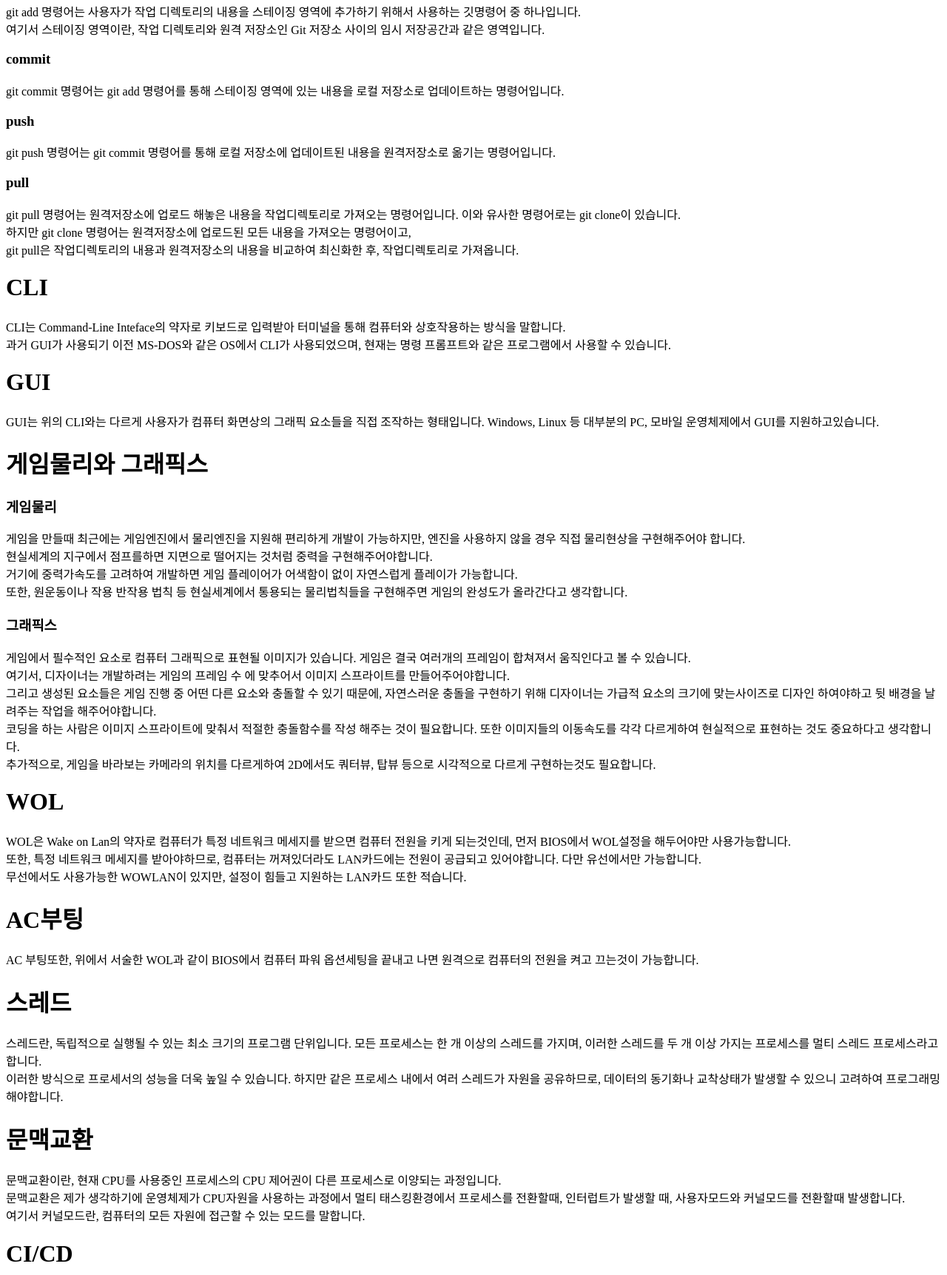
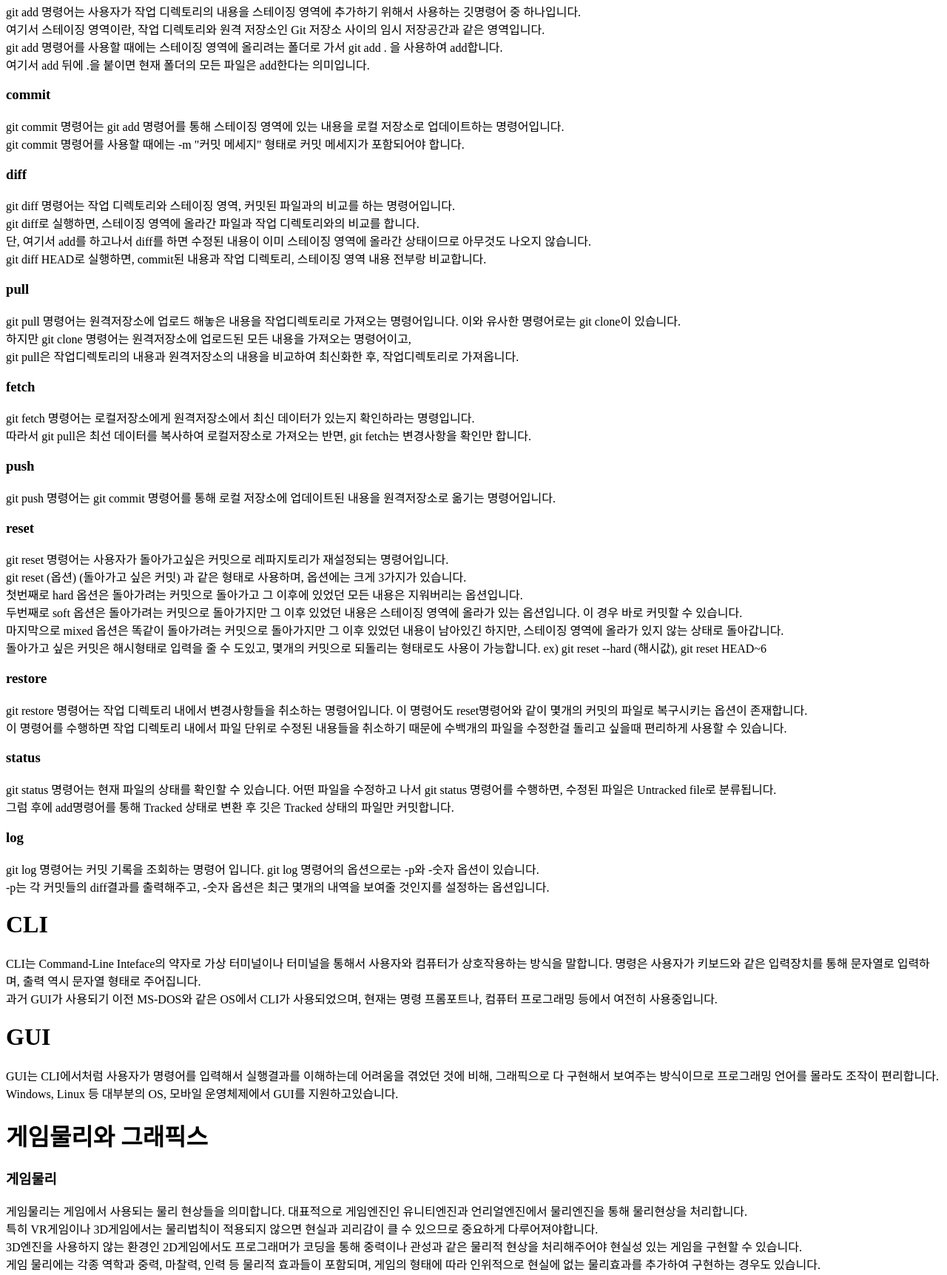
Before and after one commit to Luinesse/Programming_Basic, a plain HTML site: page basic1.html in a window 1280 px wide. Shown: the part 159-1882 px from the top of the page at 74% size. Drawn offline with Linux system fonts and the light colour scheme.

Commit message:
Last Commit

```diff
--- a/basic1.html
+++ b/basic1.html
@@ -5,26 +5,54 @@
         <h1>깃명령</h1>
         <h3>add</h3>
         <p>git add 명령어는 사용자가 작업 디렉토리의 내용을 스테이징 영역에 추가하기 위해서 사용하는 깃명령어 중 하나입니다.<br>
-            여기서 스테이징 영역이란, 작업 디렉토리와 원격 저장소인 Git 저장소 사이의 임시 저장공간과 같은 영역입니다.<br></p>
+            여기서 스테이징 영역이란, 작업 디렉토리와 원격 저장소인 Git 저장소 사이의 임시 저장공간과 같은 영역입니다.<br>
+            git add 명령어를 사용할 때에는 스테이징 영역에 올리려는 폴더로 가서 git add . 을 사용하여 add합니다.<br>
+            여기서 add 뒤에 .을 붙이면 현재 폴더의 모든 파일은 add한다는 의미입니다.</p>
         <h3>commit</h3>
-        <p>git commit 명령어는 git add 명령어를 통해 스테이징 영역에 있는 내용을 로컬 저장소로 업데이트하는 명령어입니다.</p>
-        <h3>push</h3>
-        <p>git push 명령어는 git commit 명령어를 통해 로컬 저장소에 업데이트된 내용을 원격저장소로 옮기는 명령어입니다.</p>
+        <p>git commit 명령어는 git add 명령어를 통해 스테이징 영역에 있는 내용을 로컬 저장소로 업데이트하는 명령어입니다.<br>
+            git commit 명령어를 사용할 때에는 -m "커밋 메세지" 형태로 커밋 메세지가 포함되어야 합니다.</p>
+        <h3>diff</h3>
+        <p>git diff 명령어는 작업 디렉토리와 스테이징 영역, 커밋된 파일과의 비교를 하는 명령어입니다.<br>
+            git diff로 실행하면, 스테이징 영역에 올라간 파일과 작업 디렉토리와의 비교를 합니다.<br>
+            단, 여기서 add를 하고나서 diff를 하면 수정된 내용이 이미 스테이징 영역에 올라간 상태이므로 아무것도 나오지 않습니다.<br>
+            git diff HEAD로 실행하면, commit된 내용과 작업 디렉토리, 스테이징 영역 내용 전부랑 비교합니다.</p>
         <h3>pull</h3>
         <p>git pull 명령어는 원격저장소에 업로드 해놓은 내용을 작업디렉토리로 가져오는 명령어입니다. 이와 유사한 명령어로는 git clone이 있습니다.<br>
             하지만 git clone 명령어는 원격저장소에 업로드된 모든 내용을 가져오는 명령어이고,<br>
             git pull은 작업디렉토리의 내용과 원격저장소의 내용을 비교하여 최신화한 후, 작업디렉토리로 가져옵니다.</p>
+        <h3>fetch</h3>
+        <p>git fetch 명령어는 로컬저장소에게 원격저장소에서 최신 데이터가 있는지 확인하라는 명령입니다.<br>
+            따라서 git pull은 최선 데이터를 복사하여 로컬저장소로 가져오는 반면, git fetch는 변경사항을 확인만 합니다.</p>
+        <h3>push</h3>
+        <p>git push 명령어는 git commit 명령어를 통해 로컬 저장소에 업데이트된 내용을 원격저장소로 옮기는 명령어입니다.</p>
+        <h3>reset</h3>
+        <p>git reset 명령어는 사용자가 돌아가고싶은 커밋으로 레파지토리가 재설정되는 명령어입니다.<br>
+            git reset (옵션) (돌아가고 싶은 커밋) 과 같은 형태로 사용하며, 옵션에는 크게 3가지가 있습니다.<br>
+            첫번째로 hard 옵션은 돌아가려는 커밋으로 돌아가고 그 이후에 있었던 모든 내용은 지워버리는 옵션입니다.<br>
+            두번째로 soft 옵션은 돌아가려는 커밋으로 돌아가지만 그 이후 있었던 내용은 스테이징 영역에 올라가 있는 옵션입니다. 이 경우 바로 커밋할 수 있습니다.<br>
+            마지막으로 mixed 옵션은 똑같이 돌아가려는 커밋으로 돌아가지만 그 이후 있었던 내용이 남아있긴 하지만, 스테이징 영역에 올라가 있지 않는 상태로 돌아갑니다.<br>
+            돌아가고 싶은 커밋은 해시형태로 입력을 줄 수 도있고, 몇개의 커밋으로 되돌리는 형태로도 사용이 가능합니다. ex) git reset --hard (해시값), git reset HEAD~6</p>
+        <h3>restore</h3>
+        <p>git restore 명령어는 작업 디렉토리 내에서 변경사항들을 취소하는 명령어입니다. 이 명령어도 reset명령어와 같이 몇개의 커밋의 파일로 복구시키는 옵션이 존재합니다.<br>
+            이 명령어를 수행하면 작업 디렉토리 내에서 파일 단위로 수정된 내용들을 취소하기 때문에 수백개의 파일을 수정한걸 돌리고 싶을때 편리하게 사용할 수 있습니다.</p>
+        <h3>status</h3>
+        <p>git status 명령어는 현재 파일의 상태를 확인할 수 있습니다. 어떤 파일을 수정하고 나서 git status 명령어를 수행하면, 수정된 파일은 Untracked file로 분류됩니다.<br>
+            그럼 후에 add명령어를 통해 Tracked 상태로 변환 후 깃은 Tracked 상태의 파일만 커밋합니다.</p>
+        <h3>log</h3>
+        <p>git log 명령어는 커밋 기록을 조회하는 명령어 입니다. git log 명령어의 옵션으로는 -p와 -숫자 옵션이 있습니다.<br>
+            -p는 각 커밋들의 diff결과를 출력해주고, -숫자 옵션은 최근 몇개의 내역을 보여줄 것인지를 설정하는 옵션입니다.</p>
         <h1>CLI</h1>
-        <p>CLI는 Command-Line Inteface의 약자로 키보드로 입력받아 터미널을 통해 컴퓨터와 상호작용하는 방식을 말합니다.<br>
-            과거 GUI가 사용되기 이전 MS-DOS와 같은 OS에서 CLI가 사용되었으며, 현재는 명령 프롬프트와 같은 프로그램에서 사용할 수 있습니다.</p>
+        <p>CLI는 Command-Line Inteface의 약자로 가상 터미널이나 터미널을 통해서 사용자와 컴퓨터가 상호작용하는 방식을 말합니다. 명령은 사용자가 키보드와 같은 입력장치를 통해 문자열로 입력하며, 출력 역시 문자열 형태로 주어집니다.<br>
+            과거 GUI가 사용되기 이전 MS-DOS와 같은 OS에서 CLI가 사용되었으며, 현재는 명령 프롬포트나, 컴퓨터 프로그래밍 등에서 여전히 사용중입니다.</p>
         <h1>GUI</h1>
-        <p>GUI는 위의 CLI와는 다르게 사용자가 컴퓨터 화면상의 그래픽 요소들을 직접 조작하는 형태입니다. Windows, Linux 등 대부분의 PC, 모바일 운영체제에서 GUI를 지원하고있습니다.</p>
+        <p>GUI는 CLI에서처럼 사용자가 명령어를 입력해서 실행결과를 이해하는데 어려움을 겪었던 것에 비해, 그래픽으로 다 구현해서 보여주는 방식이므로 프로그래밍 언어를 몰라도 조작이 편리합니다.<br>
+            Windows, Linux 등 대부분의 OS, 모바일 운영체제에서 GUI를 지원하고있습니다.</p>
         <h1>게임물리와 그래픽스</h1>
         <h3>게임물리</h3>
-        <p>게임을 만들때 최근에는 게임엔진에서 물리엔진을 지원해 편리하게 개발이 가능하지만, 엔진을 사용하지 않을 경우 직접 물리현상을 구현해주어야 합니다.<br>
-            현실세계의 지구에서 점프를하면 지면으로 떨어지는 것처럼 중력을 구현해주어야합니다.<br>
-            거기에 중력가속도를 고려하여 개발하면 게임 플레이어가 어색함이 없이 자연스럽게 플레이가 가능합니다.<br>
-            또한, 원운동이나 작용 반작용 법칙 등 현실세계에서 통용되는 물리법칙들을 구현해주면 게임의 완성도가 올라간다고 생각합니다.</p>
+        <p>게임물리는 게임에서 사용되는 물리 현상들을 의미합니다. 대표적으로 게임엔진인 유니티엔진과 언리얼엔진에서 물리엔진을 통해 물리현상을 처리합니다.<br>
+            특히 VR게임이나 3D게임에서는 물리법칙이 적용되지 않으면 현실과 괴리감이 클 수 있으므로 중요하게 다루어져야합니다.<br>
+            3D엔진을 사용하지 않는 환경인 2D게임에서도 프로그래머가 코딩을 통해 중력이나 관성과 같은 물리적 현상을 처리해주어야 현실성 있는 게임을 구현할 수 있습니다.<br>
+            게임 물리에는 각종 역학과 중력, 마찰력, 인력 등 물리적 효과들이 포함되며, 게임의 형태에 따라 인위적으로 현실에 없는 물리효과를 추가하여 구현하는 경우도 있습니다.</p>
         <h3>그래픽스</h3>
         <p>게임에서 필수적인 요소로 컴퓨터 그래픽으로 표현될 이미지가 있습니다. 게임은 결국 여러개의 프레임이 합쳐져서 움직인다고 볼 수 있습니다.<br>
             여기서, 디자이너는 개발하려는 게임의 프레임 수 에 맞추어서 이미지 스프라이트를 만들어주어야합니다.<br>
@@ -32,47 +60,31 @@
             코딩을 하는 사람은 이미지 스프라이트에 맞춰서 적절한 충돌함수를 작성 해주는 것이 필요합니다. 또한 이미지들의 이동속도를 각각 다르게하여 현실적으로 표현하는 것도 중요하다고 생각합니다.<br>
             추가적으로, 게임을 바라보는 카메라의 위치를 다르게하여 2D에서도 쿼터뷰, 탑뷰 등으로 시각적으로 다르게 구현하는것도 필요합니다.</p>
         <h1>WOL</h1>
-        <p>WOL은 Wake on Lan의 약자로 컴퓨터가 특정 네트워크 메세지를 받으면 컴퓨터 전원을 키게 되는것인데, 먼저 BIOS에서 WOL설정을 해두어야만 사용가능합니다.<br>
-            또한, 특정 네트워크 메세지를 받아야하므로, 컴퓨터는 꺼져있더라도 LAN카드에는 전원이 공급되고 있어야합니다. 다만 유선에서만 가능합니다.<br>
-            무선에서도 사용가능한 WOWLAN이 있지만, 설정이 힘들고 지원하는 LAN카드 또한 적습니다.</p>
+        <p>WOL은 Wake on Lan의 약자로 컴퓨터가 특정 네트워크 메세지를 받으면 컴퓨터 전원을 키게 되는것인데, 먼저 BIOS에서 컴퓨터 파워 옵션세팅을 해두어야만 사용가능합니다.<br>
+            Wake on Lan의 원리로는 네트워크 연결에서 주고받는 데이터인 패킷을 WOL기능을 할 수 있도록 특별히 디자인 하여, 매직 패킷으로 디자인하고 LAN카드는 이 패킷을 받게되면 전원을 켜게되는 원리입니다.<br>
+            단 유선에서만 가능한 원리이므로 무선에서는 WoWLAN 방식을 사용하여야 합니다. 하지만, 설정이 힘들고 지원하는 LAN카드 또한 적습니다.</p>
         <h1>AC부팅</h1>
         <p>AC 부팅또한, 위에서 서술한 WOL과 같이 BIOS에서 컴퓨터 파워 옵션세팅을 끝내고 나면 원격으로 컴퓨터의 전원을 켜고 끄는것이 가능합니다.</p>
         <h1>스레드</h1>
         <p>스레드란, 독립적으로 실행될 수 있는 최소 크기의 프로그램 단위입니다. 모든 프로세스는 한 개 이상의 스레드를 가지며, 이러한 스레드를 두 개 이상 가지는 프로세스를 멀티 스레드 프로세스라고 합니다.<br>
-            이러한 방식으로 프로세서의 성능을 더욱 높일 수 있습니다. 하지만 같은 프로세스 내에서 여러 스레드가 자원을 공유하므로, 데이터의 동기화나 교착상태가 발생할 수 있으니 고려하여 프로그래밍 해야합니다.</p>
+            이러한 방식의 장점으로는 CPU의 사용률이 올라가는 효과와 응답성 향상, 효율적인 자원사용 등이 있습니다. 하지만 같은 프로세스 내에서 여러 스레드가 자원을 공유하므로, 데이터의 동기화나 교착상태가 발생할 수 있으니 고려하여 프로그래밍 해야합니다.<br>
+            여기서 데이터 동기화 문제란, 여러 스레드가 한 프로세스안에서 작업중인 내용이 공유될 수 있으므로 발생하는 문제입니다. 이때, 한 스레드가 진행 중인 작업을 다른 스레드가 간섭하지 못하도록 하는 것이 스레드의 동기화 입니다.<br>
+            교착상태는 둘 이상의 스레드가 서로의 작업이 끝나길 기다리며 작업을 진행하지 못하는 상태를 의미합니다. 여기서 교착상태에 빠지기 위해서는 4가지 조건이 모두 충족 되어야합니다.<br>
+            먼저 한 스레드가 접근하는 자원은 다른 스레드가 접근하지 못하도록 하는 상호배제가 있습니다. 두번째로는 한 스레드가 사용중인 자원은 중간에 다른 스레드가 빼앗지 못하는 비선점입니다.<br>
+            세번째로는, 스레드가 다른 스레드가 필요로하는 자원을 점유하면서 또 다른 자원을 기다리는 상태인 점유와 대기가 있습니다. 마지막으로 점유와 대기를 하는 스레드간의 관계가 원을 이루는 원형 대기가 있습니다.<br>
+            위 4개가 모두 충족할때 교착상태가 발생하며, 해결을 위해 예방,회피,검출을 통해 교착상태를 해결합니다.</p>
         <h1>문맥교환</h1>
-        <p>문맥교환이란, 현재 CPU를 사용중인 프로세스의 CPU 제어권이 다른 프로세스로 이양되는 과정입니다.<br>
-            문맥교환은 제가 생각하기에 운영체제가 CPU자원을 사용하는 과정에서 멀티 태스킹환경에서 프로세스를 전환할때, 인터럽트가 발생할 때, 사용자모드와 커널모드를 전환할때 발생합니다.<br>
-            여기서 커널모드란, 컴퓨터의 모든 자원에 접근할 수 있는 모드를 말합니다.</p>
+        <p>문맥교환이란, 하나의 프로세스가 CPU를 사용중인 상태에서 다른 프로세스가 CPU를 사용할 수 있도록 하기 위해, 이전의 프로세스의 상태를 보관하고 새로운 프로세스의 상태를 적재하는 작업을 말합니다.<br>
+            대표적으로 멀티 태스킹 환경에서 운영체제가 프로세스에 CPU자원을 할당할때 일어납니다. 각 프로세스는 CPU를 점유하는 시간이 있고, 그 시간이 끝나게되면 다음 프로세스에게 CPU를 넘겨 주어야하기 때문에 자신의 문맥을 저장해두고 다음 프로세스는 이전에 저장했던 자신의 문맥을 가져와 복원 시켜 수행합니다.<br>
+            여기서 문맥교환이 일어나는 동안 시간과 메모리가 소요되는데, 이를 오버헤드라고 부릅니다. 문맥교환이 아닌 경우도 있습니다.<br>
+            대표적으로 일반적인 인터럽트나 시스템 콜이 들어오면 현재 프로세스의 문맥 일부를 저장하고 운영체제 커널의 코드가 실행되지만 CPU점유시간이 끝나서 인터럽트가 걸리는 상황이나, I/O 요청으로 인한 시스템 콜로 인해 커널모드로 전환된 것이 아니므로 문맥교환이 아닙니다.</p>
         <h1>CI/CD</h1>
         <h3>CI</h3>
         <p>CI는 Continuous Integration의 약자로 여러명이 하나의 코드에 대해서 수정을 진행해도 지속적으로 통합하면서 관리할 수 있음을 뜻합니다.<br>
-            CI가 없었을 때에는 개발을 마치고 배포 후에야 코드에 오류가 있는지 없는지를 검증하고 관리가 가능했으나, 이후에는 각자의 개발자가 자신이 구현해야할 기능을 구현하고<br>
-            main과 통합 후 테스트가 가능해졌습니다. 요약하자면 개발자가 구현한 코드를 기존 코드와 병합하고 병합된 코드가 올바르게 동작하는지 검증합니다. 그리고 문제가 있다면 다시 처음으로 돌아가고, 문제가 없다면 배포를 진행합니다.</p>
+            CI가 없었을 때에는 개발을 마치고 배포 후에야 코드에 오류가 있는지 없는지를 검증하고 관리가 가능했으나, 이후에는 각자의 개발자가 자신이 구현해야할 기능을 구현하고 main과 통합 후 테스트가 가능해졌습니다.<br>
+            요약하자면 개발자가 구현한 코드를 기존 코드와 병합하고 병합된 코드가 올바르게 동작하는지 검증합니다. 그리고 문제가 있다면 다시 처음으로 돌아가고, 문제가 없다면 배포를 진행합니다.</p>
         <h3>CD</h3>
         <p>CD는 지속적 배포라는 의미로, CI를 통해 빌드된 코드를 테스트가능한 알파나 베타버전으로 만들고, 이 버전에서 테스트를 수행하여 문제가 발생하면 수정한 뒤 정식버전으로 배포를 진행합니다.<br>
             따라서 CD를 사용하면 소프트웨어가 항상 신뢰가능한 수준에서 배포될 수 있도록 관리가 가능해집니다.</p>
-        <h1>Verse</h1>
-        <p>Verse는 에픽게임즈에서 개발하여 언리얼엔진5에서 사용되고 있는 프로그래밍 언어로, Python과 비슷한 문법 구조를 사용하고있습니다.<br>
-            강타입 언어이므로 개발 및 배포시 오류를 찾지 못할 가능성이 낮습니다. 그리고 언어 수준에서 동시성을 지원하므로 멀티태스킹 환경에서 시스템 수준의 스레드에 의존하지 않아도 됩니다.<br>
-            여기서 강타입 언어란, 다른 자료형끼리의 변환이 금지되어있고, 변환을 위해서는 명시적으로 자료형타입을 선언해주어야합니다.</p>
-        <h1>언리얼 엔진</h1>
-        <p>언리얼 엔진은 유니티와 함께 대표되는 게임엔진으로 C++기반 게임엔진입니다. 블루프린트를 이용한 초급자도 편리하게 작업할 수 있다는 장점이 있습니다.<br>
-            최근 언리얼 엔진5에서는 위에서 서술한 바와 같이 Verse도 내부 스크립트 언어로 사용하고 있습니다.</p>
-        <h1>트윈모션</h1>
-        <p>트윈모션은 3D 렌더링을 사실적으로 시각화하는 도구입니다. 게임이나 건설, 건축, 애니메이션등 다양한 분야에서 사용되고 있습니다.<br>
-            비슷한 프로그램으로 루미온, 엔스케이프 등이있습니다.</p>
-        <h1>포톤서버</h1>
-        <p>포톤서버는 멀티 플레이어 게임 개발 프레임워크로, 자신만의 멀티플레이어 게임 백엔드를 구축하고 운영하는 프레임워크를 가질 수 있습니다.<br>
-            유니티에서 사용되고 있으며, C#을 이용해 서버를 구축합니다.</p>
-        <h1>TCP와 UDP</h1>
-        <h2>TCP</h2>
-        <p>TCP는 컴퓨터와 다른 컴퓨터간의 데이터 통신을 위한 규약입니다. OSI 7계층 중 4계층인 전송 계층에서 사용되며, IP와 엮어서 TCP/IP로 불리는 경우가 많습니다.<br>
-            TCP 프로토콜은 크게 세가지 흐름으로 구분됩니다. 첫번째로 연결 생성, 두번째로는 자료 전송, 마지막으로 연결 종료가 있습니다.<br>
-            위에서 서술한 IP는 OSI 7계층 중 3계층에 속하며, 보내는 컴퓨터에서 받는 컴퓨터까지의 통신을 책임지는 규약입니다.</p>
-        <h2>UDP</h2>
-        <p>UDP는 다른 프로토콜과 마찬가지로 네트워크의 두 컴퓨터 간 데이터 전송을 위한 규약입니다. TCP에 비해 빠르지만 TCP 통신에서 사용하는 핸드셰이크를 사용하지 않으므로 안정성에서 취약합니다.<br>
-            대표적으로 VoIP와 DNS 서버가 UDP를 사용하여 작동합니다.</p>
-
     </body>
 </html>
```
Also changed, not shown: basic2.html (added, +69 -0 lines).
